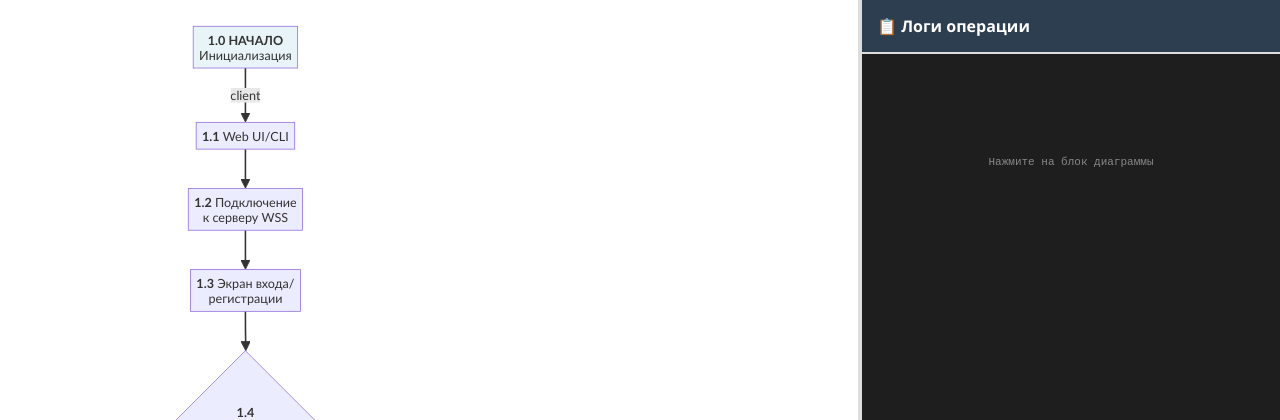
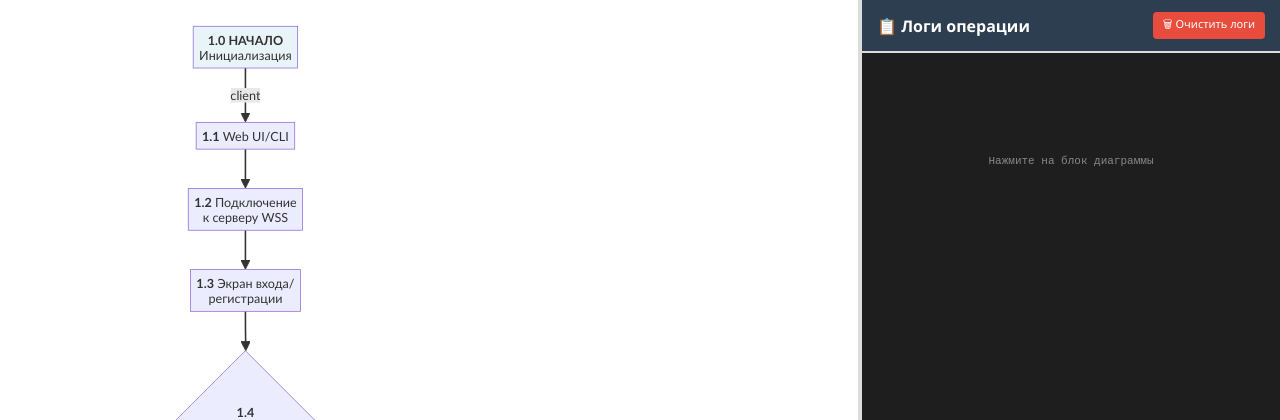
Before and after one commit to Kikuzawa/Chat-with-End-to-End-Encryption, a Flask app: page /flowchart in a window 1280 px wide. Shown: the top 420 px of the page. Run offline with Flask 3, Linux system fonts and the light colour scheme; parts of the project's set-up code (start-up, migrations or seed data) failed here and were passed over.

Commit message:
Add clear logs button and API endpoint to flowchart page

```diff
--- a/web/flowchart_api.py
+++ b/web/flowchart_api.py
@@ -153,6 +153,25 @@ STEP_INFO = {
     }
 }
 
+def clear_logs() -> dict:
+    """Очищает все лог-файлы."""
+    log_files = [
+        os.path.join(LOG_DIR, "crypto.log"),
+        os.path.join(LOG_DIR, "webapp.log"),
+        os.path.join(LOG_DIR, "server.log"),
+    ]
+    cleared = []
+    errors = []
+    for path in log_files:
+        try:
+            with open(path, 'w', encoding='utf-8') as f:
+                f.write("")
+            cleared.append(os.path.basename(path))
+        except Exception as e:
+            errors.append(f"{os.path.basename(path)}: {e}")
+    return {"cleared": cleared, "errors": errors}
+
+
 def get_step_logs(step_id: str) -> dict:
     """Получает логи для конкретного шага."""
     info = STEP_INFO.get(step_id, {
--- a/web/templates/flowchart.html
+++ b/web/templates/flowchart.html
@@ -40,11 +40,27 @@
             border-left: 2px solid #ddd;
         }
         .logs-header {
-            padding: 15px;
+            padding: 12px 15px;
             background: #2c3e50;
             color: white;
             font-weight: bold;
             border-bottom: 2px solid #ddd;
+            display: flex;
+            align-items: center;
+            justify-content: space-between;
+        }
+        .btn-clear {
+            background: #e74c3c;
+            color: white;
+            border: none;
+            padding: 4px 10px;
+            border-radius: 4px;
+            font-size: 11px;
+            cursor: pointer;
+            font-family: inherit;
+        }
+        .btn-clear:hover {
+            background: #c0392b;
         }
         .logs-content {
             flex: 1;
@@ -211,7 +227,10 @@ graph TD
             </div>
         </div>
         <div class="logs-section">
-            <div class="logs-header">📋 Логи операции</div>
+            <div class="logs-header">
+                <span>📋 Логи операции</span>
+                <button class="btn-clear" id="clear-btn">🗑 Очистить логи</button>
+            </div>
             <div class="logs-content" id="logs-content">
                 <div class="logs-empty">Нажмите на блок диаграммы</div>
             </div>
@@ -221,6 +240,21 @@ graph TD
     <script>
         mermaid.initialize({ startOnLoad: true, theme: 'default' });
         mermaid.contentLoaded();
+
+        document.getElementById('clear-btn').addEventListener('click', () => {
+            if (!confirm('Очистить все лог-файлы? Данные в диаграмме обнулятся.')) return;
+            fetch('/api/flowchart/clear', { method: 'POST' })
+                .then(r => r.json())
+                .then(data => {
+                    const msg = data.cleared.length
+                        ? `✓ Очищено: ${data.cleared.join(', ')}`
+                        : `❌ Ошибки: ${data.errors.join(', ')}`;
+                    logsContent.innerHTML = `<div class="logs-empty">${msg}<br><br>Войдите в чат и совершите действия — логи обновятся.</div>`;
+                })
+                .catch(err => {
+                    logsContent.innerHTML = `<div class="logs-empty">❌ Ошибка: ${err.message}</div>`;
+                });
+        });
 
         const logsContent = document.getElementById('logs-content');
         const diagramSection = document.getElementById('diagram-section');
--- a/web/webapp.py
+++ b/web/webapp.py
@@ -30,7 +30,7 @@ import websockets
 from crypto.keymanager import KeyManager
 from crypto.sessionmanager import SessionManager
 from log_utils import get_file_logger, h, b64s, SEP, SEP2
-from flowchart_api import get_step_logs
+from flowchart_api import get_step_logs, clear_logs
 
 logging.basicConfig(
     level=logging.INFO,
@@ -244,6 +244,12 @@ def flowchart_page():
 def api_flowchart_step(step_id):
     data = get_step_logs(step_id)
     return jsonify(data)
+
+
+@app.route('/api/flowchart/clear', methods=['POST'])
+def api_flowchart_clear():
+    result = clear_logs()
+    return jsonify(result)
 
 
 @app.route('/api/logs')
```
